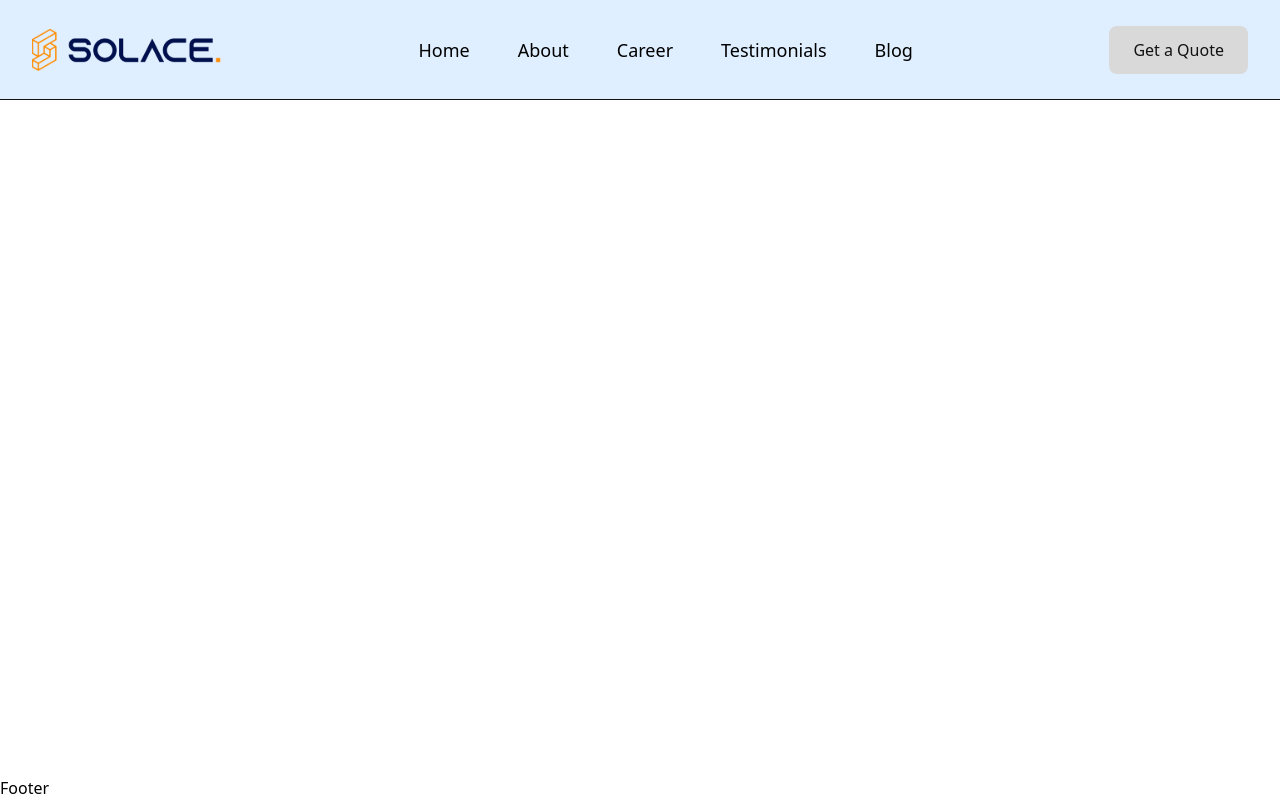
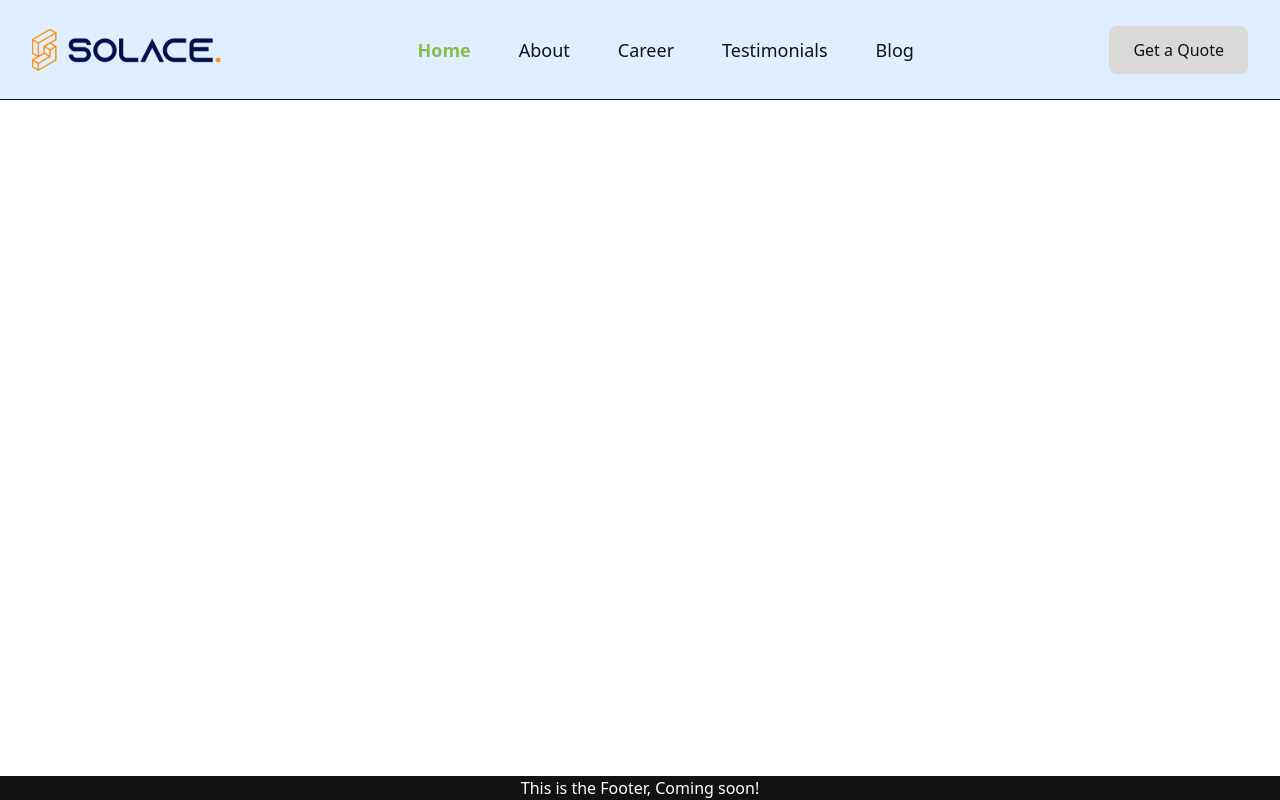
Before and after one commit to thekamiyeoladipo/solace, a React (Vite) app: page / in a window 1280 px wide. Built offline with nearby package versions, Linux system fonts and the light colour scheme.

Commit message:
Add lucide-react dependency and enhance Navbar and Footer components with responsive design and animations

```diff
--- a/package.json
+++ b/package.json
@@ -12,6 +12,7 @@
   "dependencies": {
     "@tailwindcss/vite": "^4.1.11",
     "gsap": "^3.13.0",
+    "lucide-react": "^0.542.0",
     "react": "^19.1.1",
     "react-dom": "^19.1.1",
     "react-router-dom": "^7.7.1",
--- a/src/components/Footer.jsx
+++ b/src/components/Footer.jsx
@@ -2,7 +2,7 @@ import React from 'react'
 
 const Footer = () => {
   return (
-    <div>Footer</div>
+    <div className='bg-dark text-white flex flex-row justify-center'>This is the Footer, Coming soon!</div>
   )
 }
 
--- a/src/components/Navbar.jsx
+++ b/src/components/Navbar.jsx
@@ -1,33 +1,96 @@
-import React from 'react'
-import { Link } from 'react-router-dom'
-import logo from '../assets/solace logo.svg' // Adjust the path as necessary
+import { NavLink } from 'react-router-dom'
+import logo from '../assets/solace logo.svg'
+import { useState } from 'react'
+import { X, Menu } from 'lucide-react'
 
 const Navbar = () => {
+
+const [menuOpen, setMenuOpen] = useState(false);
+
+  const navLinks = [
+    { name: "Home", path: "/" },
+    { name: "About", path: "/about" },
+    { name: "Career", path: "/career" },
+    { name: "Testimonials", path: "/testimonials" },
+    { name: "Blog", path: "/blog" },
+  ];
+
   return (
-    <nav className="bg-[#E0EFFF] h-[100px] flex items-center sticky top-0 z-50 border-b border-dark">
+     <nav className="bg-[#E0EFFF] h-[100px] flex items-center sticky top-0 z-50 border-b border-dark">
       <div className="container mx-auto flex justify-between items-center w-full px-8">
 
         {/* Logo */}
         <div className="flex-shrink-0">
-          <img src={logo} alt="Solace Logo" className="h-auto w-auto" />
+          <img src={logo} alt="Solace Logo" className="h-auto w-auto max-h-[60px]" />
         </div>
 
-        {/* Links */}
-        <ul className="flex space-x-12 text-lg font-normal">
-          <li><Link to="/">Home</Link></li>
-          <li><Link to="/about">About</Link></li>
-          <li><Link to="/career">Career</Link></li>
-          <li><Link to="/testimonials">Testimonials</Link></li>
-          <li><Link to="/blog">Blog</Link></li>
+        {/* Desktop Links */}
+        <ul className="hidden md:flex space-x-12 text-lg font-normal">
+          {navLinks.map((link) => (
+            <li key={link.name}>
+              <NavLink
+                to={link.path}
+                className={({ isActive }) =>
+                  `hover:text-green transition ${
+                    isActive ? "text-green font-semibold" : "text-dark"
+                  }`
+                }
+              >
+                {link.name}
+              </NavLink>
+            </li>
+          ))}
         </ul>
 
-        {/* Button */}
-        <div>
+        {/* Desktop Button */}
+        <div className="hidden md:block">
           <button className="bg-faintgray text-dark px-6 py-3 rounded-lg">
             Get a Quote
           </button>
         </div>
+
+        {/* Mobile Menu Button */}
+        <button
+          className="md:hidden text-dark"
+          onClick={() => setMenuOpen(true)}
+        >
+          <Menu size={32} />
+        </button>
       </div>
+
+      {/* Mobile Fullscreen Menu */}
+      {menuOpen && (
+        <div className="fixed inset-0 bg-[#E0EFFF] z-50 flex flex-col items-center justify-center space-y-8 text-2xl font-medium animate-slideDown">
+          {/* Close Button */}
+          <button
+            className="absolute top-6 right-6 text-dark"
+            onClick={() => setMenuOpen(false)}
+          >
+            <X size={36} />
+          </button>
+
+          {/* Mobile Links */}
+          {navLinks.map((link) => (
+            <NavLink
+              key={link.name}
+              to={link.path}
+              onClick={() => setMenuOpen(false)} // close after clicking
+              className={({ isActive }) =>
+                `hover:text-blue-600 transition ${
+                  isActive ? "text-blue-700 font-bold underline" : "text-dark"
+                }`
+              }
+            >
+              {link.name}
+            </NavLink>
+          ))}
+
+          {/* Mobile Button */}
+          <button className="bg-faintgray text-dark px-6 py-3 rounded-lg">
+            Get a Quote
+          </button>
+        </div>
+      )}
     </nav>
   )
 }
--- a/src/index.css
+++ b/src/index.css
@@ -16,3 +16,18 @@ body {
     --color-lightblue: #9FC9BA;
     --color-faintgray: #D9D9D9;
 }
+
+@layer utilities {
+  @keyframes slideDown {
+    from {
+      transform: translateY(-100%);
+    }
+    to {
+      transform: translateY(0);
+    }
+  }
+
+  .animate-slideDown {
+    animation: slideDown 0.3s ease-out forwards;
+  }
+}
```
Also changed, not shown: 1 other file (tests, documents, lock files or other folders).
